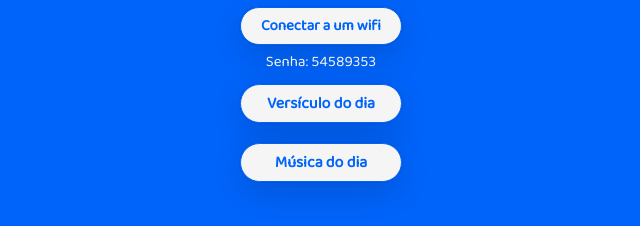
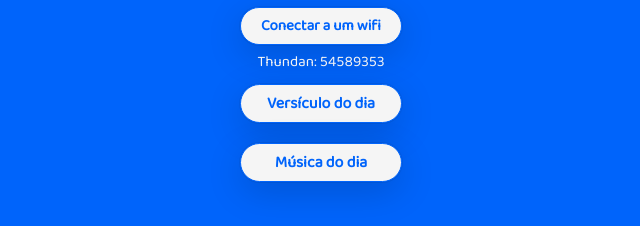
Before and after one commit to Danunesx/home, a plain HTML site: page menu.html in a window 1280 px wide. Both pictures are taken after a click on the button "Conectar a um wifi". Shown: the part 334-560 px from the top of the page, 319-959 px from the left. Drawn offline with Linux system fonts and the light colour scheme; a web font is replaced by a local one.

Commit message:
senha to 'thundan'

```diff
--- a/menu.html
+++ b/menu.html
@@ -14,7 +14,7 @@
             <p id="nomeExibido"></p>
             <div>
                 <button id="mostrarSenha" onclick="mostrarTexto()">Conectar a um wifi</button>
-                <p id="texto" class="hidden">Senha: 54589353</p>
+                <p id="texto" class="hidden">Thundan: 54589353</p>
             </div>
             <a href="">Versículo do dia</a>
             <a href="">Música do dia</a>
```
